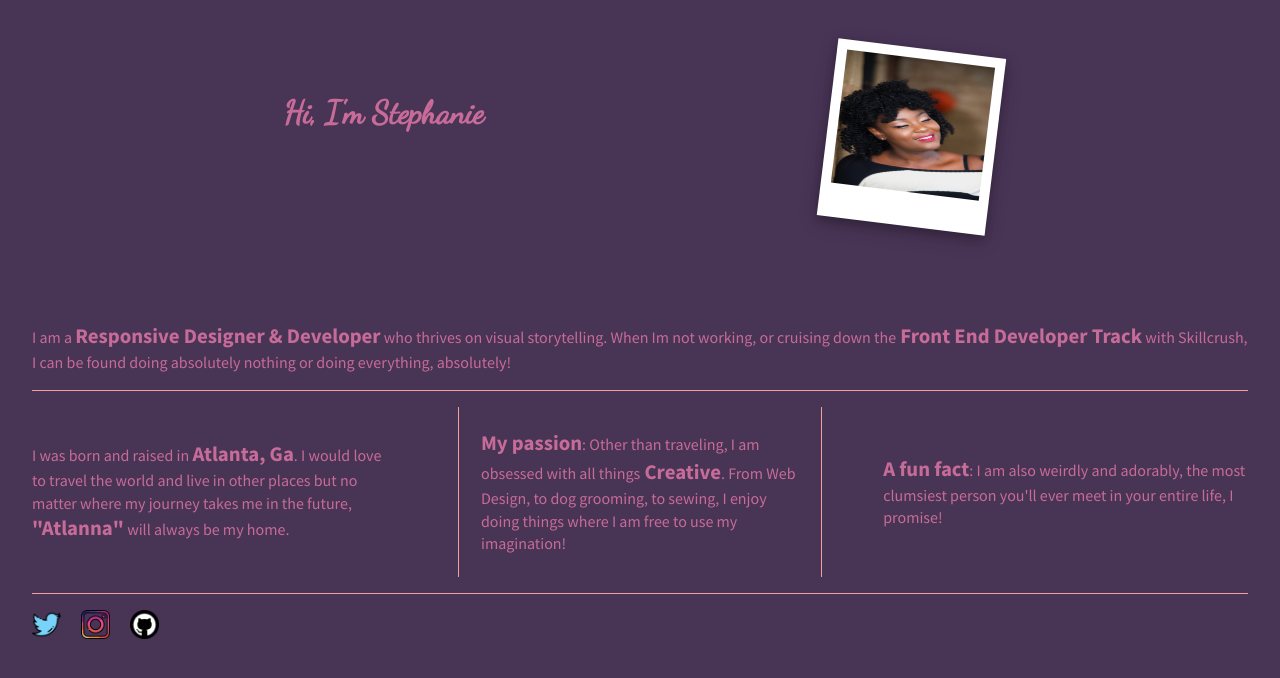
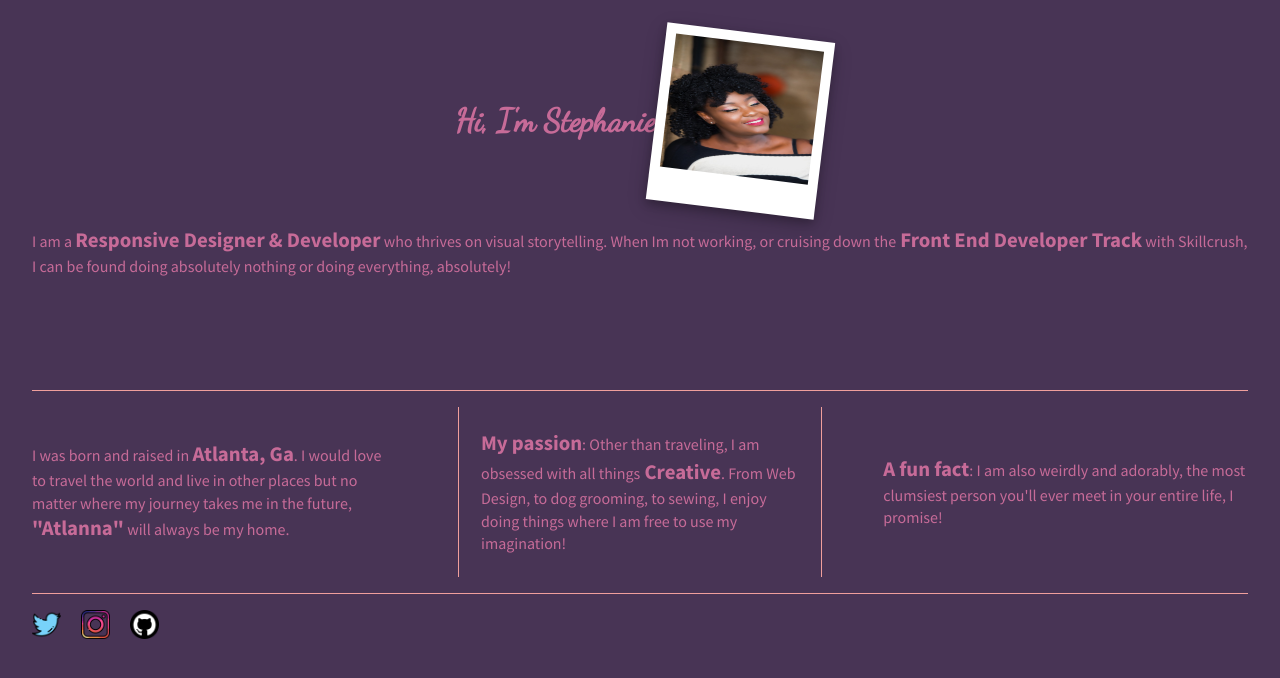
Before and after one commit to S-Holt/custom-flexbox-grids, a plain HTML site: page index.html in a window 1280 px wide. Drawn offline with nearby package versions, Linux system fonts and the light colour scheme; a web font is replaced by a local one.

Commit message:
Making edits to better understand hoe flexbox works

```diff
--- a/css/main.css
+++ b/css/main.css
@@ -110,13 +110,19 @@ body {
   color:#c76b98;
 }
 
+header {
+    margin-bottom: 50px;
+}
+
 p{
     font-size: 1em;
+
 }
 .flexbox{
     display: flex;
+    flex-flow: row wrap;
     align-items: center;
-    justify-content: space-around;
+    justify-content: center;
     margin-bottom: 6em;
     color: #c76b98;
 
@@ -126,15 +132,12 @@ p{
     align-items: center;
     justify-content: center;
     font-size: 1em;
-    margin-left: 5em;
     font-family: 'Dancing Script', cursive;
 }
 
 .image{
     display: flex;
     justify-content: center;
-    margin-right: 5em;
-    margin-top: 3em;
     height: 148px;
     background-color: white;
     width: 149px;
--- a/index.html
+++ b/index.html
@@ -31,11 +31,13 @@
                 <div class="image">
                     <img src="img/me-div3.jpg">
                 </div>
+
+                <p> I am a <span>Responsive Designer & Developer</span> who thrives on visual storytelling. When Im not working, or cruising down
+                    the<span> Front End Developer Track</span> with Skillcrush, I can be found doing absolutely nothing or doing everything, absolutely!
+                </p>
             </div>
         </header>
-        <p> I am a <span>Responsive Designer & Developer</span> who thrives on visual storytelling. When Im not working, or cruising down
-            the<span> Front End Developer Track</span> with Skillcrush, I can be found doing absolutely nothing or doing everything, absolutely!
-        </p>
+
         <section class="wrapper">
             <div class="div-1">
                 <p> I was born and raised in <span>Atlanta, Ga</span>. I would love to travel the world and live in other places but no matter where my journey
```
